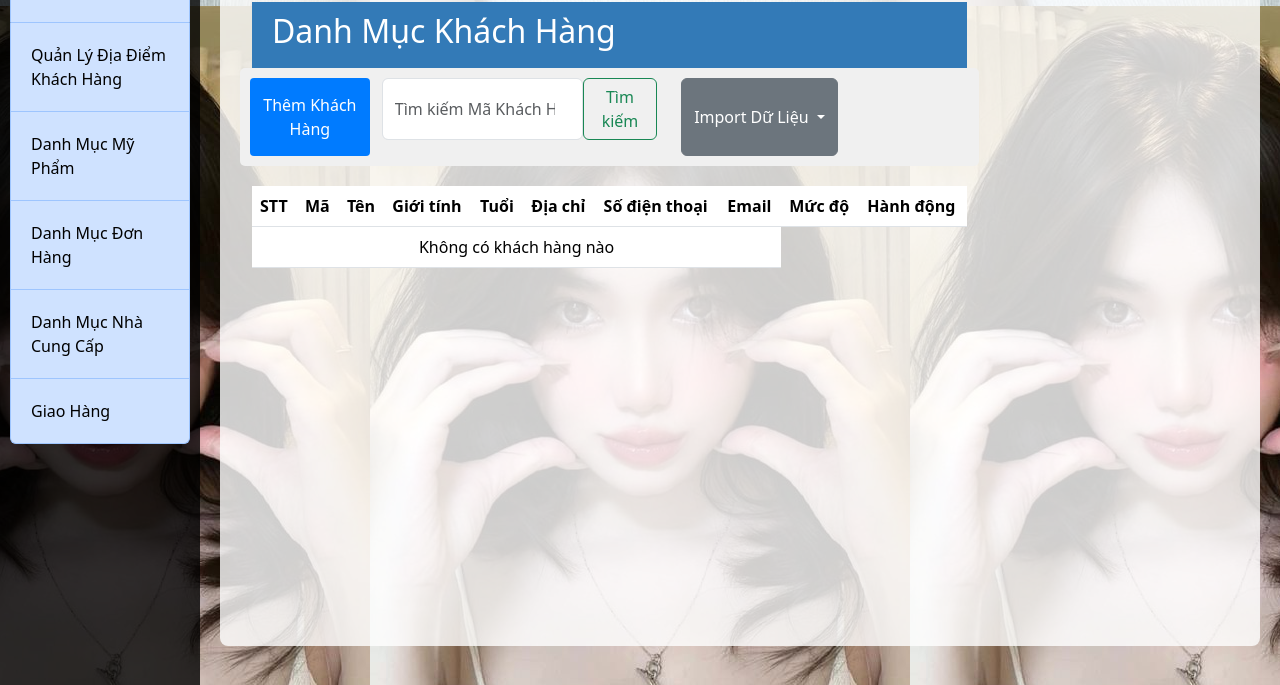
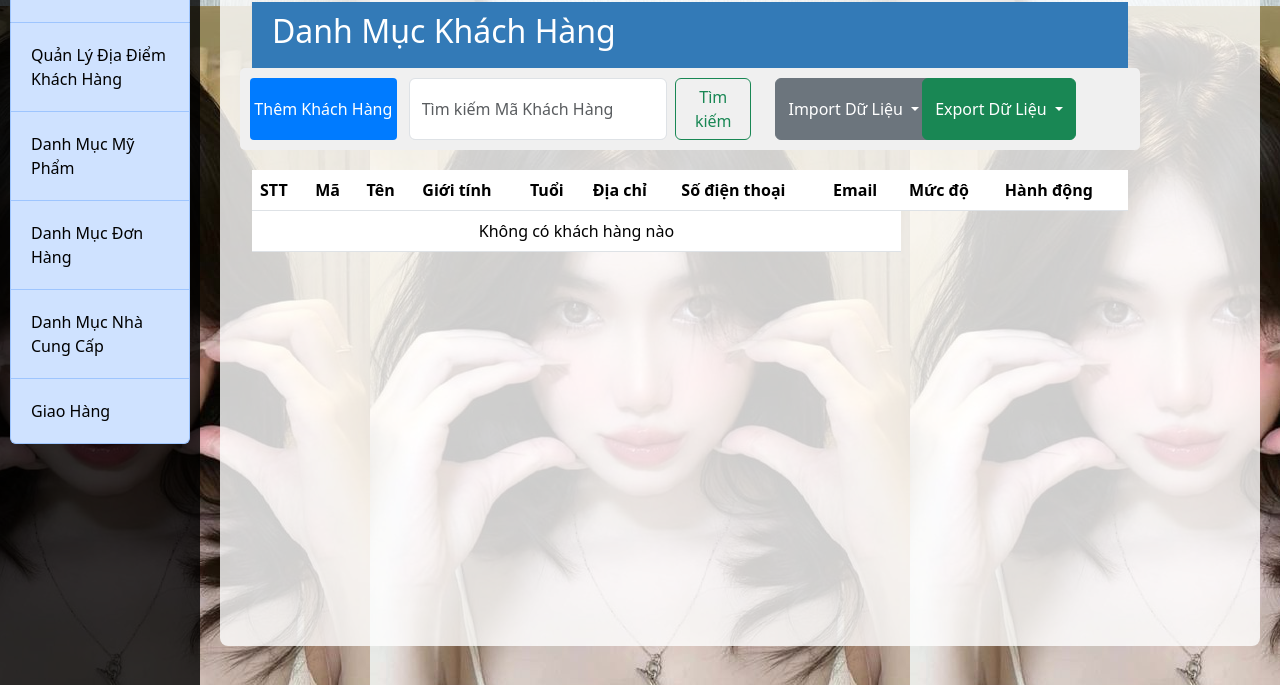
Before and after one commit to netprtony/QuanLyMyPham, a Flask app: page /customer-list in a window 1280 px wide. Shown: the part 114-799 px from the top of the page. Run offline with Flask 3, Linux system fonts and the light colour scheme; data that the repository does not hold is empty.

Commit message:
thêm nút export

```diff
--- a/templates/customer_list.html
+++ b/templates/customer_list.html
@@ -8,19 +8,27 @@
             <h2>Danh Mục Khách Hàng</h2>
         </div>
         <div class="actions row">
-            <button class="btn-add col-2" data-bs-toggle="modal" data-bs-target="#addCustomer">Thêm Khách Hàng</button>
-            <!-- Thanh tìm kiếm khách hàng theo Mã Khách Hàng -->
-            <form action="{{ url_for('customer_bp.search_customer') }}" method="GET" class="d-flex mb-3 col-5">
-                <input class="form-control" type="search" name="customer_id" placeholder="Tìm kiếm Mã Khách Hàng" aria-label="Search" required>
-                <button class="btn btn-outline-success" type="submit">Tìm kiếm</button>
+            <button class="btn-add col-2 p-0" data-bs-toggle="modal" data-bs-target="#addCustomer">Thêm Khách Hàng</button>
+            <form action="{{ url_for('customer_bp.search_customer') }}" method="GET" class="d-flex col-5">
+                <input class="form-control" type="search" name="customer_id"  placeholder="Tìm kiếm Mã Khách Hàng" aria-label="Search" required>
+                <button class="btn btn-outline-success ms-2" type="submit">Tìm kiếm</button>
             </form>
-            <div class="btn-group col-2">
+            <div class="btn-group  col-2">
                 <button type="button" class="btn btn-secondary dropdown-toggle" data-bs-toggle="dropdown" aria-expanded="false">
                     Import Dữ Liệu
                 </button>
                 <ul class="dropdown-menu">
                     <li><a class="dropdown-item" href="#" data-bs-toggle="modal" data-bs-target="#importCSVModal">Import từ CSV</a></li>
                     <li><a class="dropdown-item" href="#" data-bs-toggle="modal" data-bs-target="#importJSONModal">Import từ JSON</a></li>
+                </ul>
+            </div>
+            <div class="btn-group  col-2">
+                <button type="button" class="btn btn-success dropdown-toggle" data-bs-toggle="dropdown" aria-expanded="false">
+                    Export Dữ Liệu
+                </button>
+                <ul class="dropdown-menu">
+                    <li><a class="dropdown-item" href="#" data-bs-toggle="modal" data-bs-target="#ExportCSVModal">Export từ CSV</a></li>
+                    <li><a class="dropdown-item" href="#" data-bs-toggle="modal" data-bs-target="#ExportJSONModal">Export từ JSON</a></li>
                 </ul>
             </div>
         </div>
```
